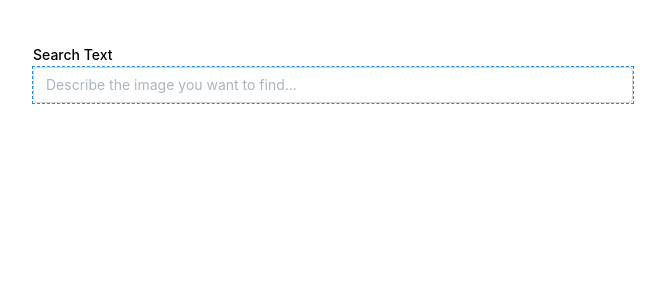
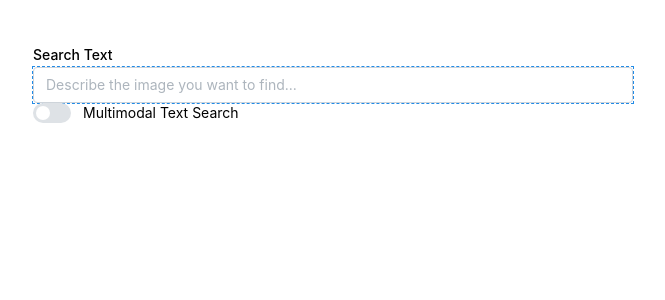
Before and after one commit to mpegram3rd/image-catalog, a React (Vite) app in the folder frontend/: page / in a window 1280 px wide. Shown: the top 300 px of the page, without its empty margins (307-972 px from the left). Built offline with nearby package versions, Linux system fonts and the light colour scheme.

Commit message:
✨ Allow user to toggle between using the Multimodal and Regular DB for text searches

```diff
--- a/frontend/src/image-search/image-match/ImageMatchSearch.tsx
+++ b/frontend/src/image-search/image-match/ImageMatchSearch.tsx
@@ -1,5 +1,5 @@
 import {Dropzone, type FileRejection, MIME_TYPES} from '@mantine/dropzone';
-import { IconUpload, IconPhoto, IconX } from '@tabler/icons-react';
+import {IconPhoto, IconUpload, IconX} from '@tabler/icons-react';
 import {Box, Group, rem, Text} from '@mantine/core';
 import type {ImageMatchResult, ImageSearchResults} from "../../models/ImageSearchResults.ts";
 import {useState} from "react";
@@ -112,6 +112,7 @@ const ImageMatchSearch: React.FC<ImageSearchContainerProps> = ({setSearchResults
                 <TextSearch setSearchResults={setSearchResults} setLoading={setLoading}/>
             )}
         </Dropzone>
+
     );
 }
 
--- a/frontend/src/image-search/text-match/TextSearch.tsx
+++ b/frontend/src/image-search/text-match/TextSearch.tsx
@@ -1,11 +1,14 @@
-import {rem, TextInput} from "@mantine/core";
+import {Switch, TextInput} from "@mantine/core";
 import {isNotEmpty, useForm} from "@mantine/form";
 import type {TextSearchRequest} from "../../models/TextSearchRequest.ts";
 import styles from "./TextSearch.module.css";
 import type ImageSearchContainerProps from "../ImageSearchContainerProps.ts";
 import type {ImageMatchResult} from "../../models/ImageSearchResults.ts";
+import {useState} from "react";
 
 const TextSearch: React.FC<ImageSearchContainerProps> = ({setSearchResults, setLoading}: ImageSearchContainerProps) => {
+    const [searchRepo, setSearchRepo] = useState<string>("description");
+
     const form = useForm({
         mode: 'uncontrolled',
         initialValues: {
@@ -24,7 +27,10 @@ const TextSearch: React.FC<ImageSearchContainerProps> = ({setSearchResults, setL
                 headers: {
                     'Content-Type': 'application/json', // Important: Set the content type to JSON
                 },
-                body: JSON.stringify(formValues)
+                body: JSON.stringify({
+                    searchText: formValues.searchText,
+                    repository: searchRepo
+                })
             });
             const data = (await result.json()) as ImageMatchResult[];
             setSearchResults({
@@ -44,10 +50,13 @@ const TextSearch: React.FC<ImageSearchContainerProps> = ({setSearchResults, setL
                 label="Search Text"
                 placeholder="Describe the image you want to find..."
                 classNames={{ wrapper: styles.searchField} }
-                miw={600}
-                mih={rem(120)}
                 key={form.key('searchText')}
                 {...form.getInputProps('searchText')}
+            />
+            <Switch
+                label="Multimodal Text Search"
+                withThumbIndicator={false}
+                onChange={(event) => setSearchRepo(event.currentTarget.checked ? 'multimodal': 'description')}
             />
         </form>
     )
```
Also changed, not shown: 2 other files (tests, documents, lock files or other folders). Lines whose indentation alone changed are shown as unchanged.
